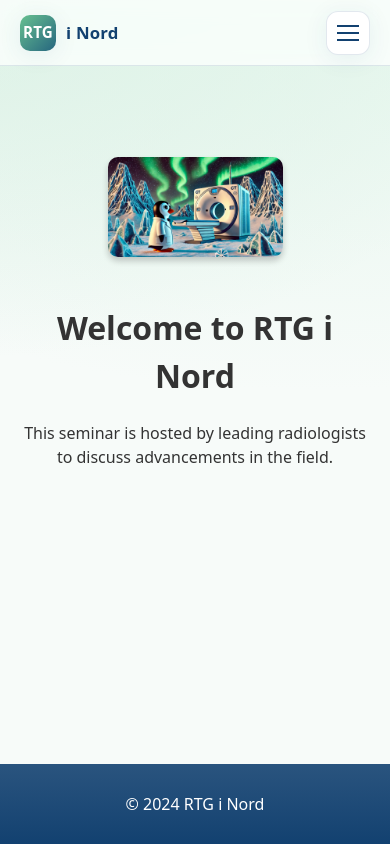
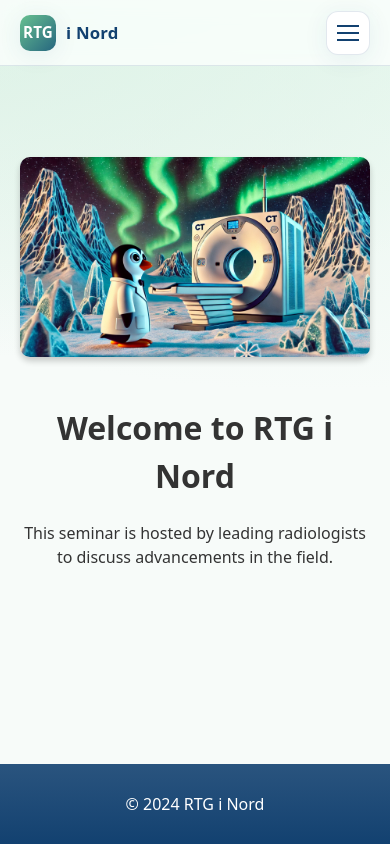
Before and after one commit to JacobFIqbal/rtginord, a Vue app: page / in a window 390 px wide. Built offline with nearby package versions, Linux system fonts and the light colour scheme.

Commit message:
larger image on mobile

```diff
--- a/src/components/HomePage.vue
+++ b/src/components/HomePage.vue
@@ -22,4 +22,11 @@
   border-radius: 10px;
   box-shadow: 0px 4px 6px rgba(0, 0, 0, 0.2);
 }
+
+
+@media (max-width: 900px) {
+  .homepage-image {
+    max-width: 100%; /* Allows the image to fill its container */
+  }
+}
   </style>
--- a/src/components/ProgramItems.vue
+++ b/src/components/ProgramItems.vue
@@ -66,7 +66,7 @@ const days = [
     id: 'dag-1',
     label: 'Dag 1 – Torsdag 23.10.25',
     items: [
-      { start: '11:00', end: '12:00', title: 'Oppmøte og lunsj', note: 'Linken møtesenter (Sykehusvegen 23)', type: 'meal' },
+      { start: '11:00', end: '12:00', title: 'Oppmøte og lunsj', note: 'Linken møtesenter (Sykehusvegen 23), Auditorium: "Jiehkkevarri"', type: 'meal' },
       { start: '12:00', end: '12:05', title: 'Velkommen', speakers: [{ name: 'Signe Forsdahl', aff: 'Radiolog, leder av RTG i Nord, UNN' }] },
       { start: '12:05', end: '13:00', title: 'Presentasjon av Rtg-avdelingene i Nord-Norge', speakers: [{ name: 'Radiologer fra de ulike sykehusene' }] },
       { start: '13:00', end: '13:45', title: 'Bildediagnostikk ved mistanke om påført hodeskade: Hva? Hvor? Når? Hvem?', speakers: [{ name: 'Stein-Magnus Aukland', aff: 'Barneradiolog, Haukeland sykehus' }] },
```
